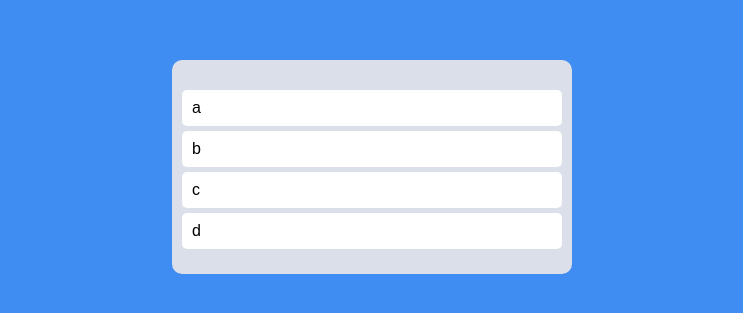
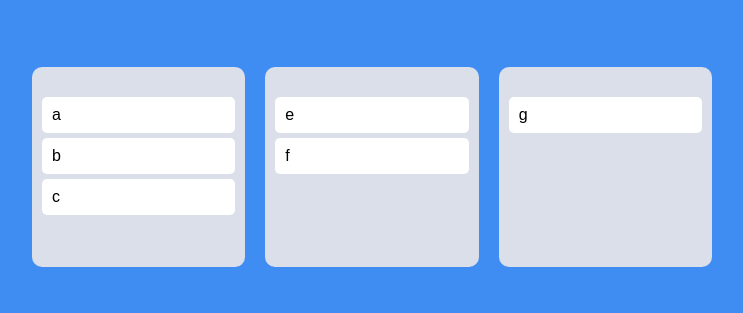
Before and after one commit to phj9020/trello, a React (Create React App) app: page / in a window 1280 px wide. Shown: the part 233-546 px from the top of the page, without its empty margins (268-1011 px from the left). Built offline with nearby package versions, Linux system fonts and the light colour scheme.

Commit message:
Make it multi Boards

```diff
--- a/src/App.tsx
+++ b/src/App.tsx
@@ -1,14 +1,14 @@
 import { GlobalStyle } from './style/GlobalStyle';
-import { DragDropContext, Droppable, DropResult } from 'react-beautiful-dnd';
+import { DragDropContext, DropResult } from 'react-beautiful-dnd';
 import styled from 'styled-components';
 import { useRecoilState } from 'recoil';
 import { toDoState } from './atoms';
-import DraggableCard from './Components/DragabbleCard';
+import Board from './Components/Board';
 
 const Wrapper = styled.div`
   display: flex;
-  width: 480px;
-  max-width: 400px;
+  width: 100%;
+  max-width:680px;
   margin: 0 auto;
   justify-content:center;
   align-items: center;
@@ -18,16 +18,11 @@
 const Boards = styled.div`
   display: grid;
   width: 100%;
-  grid-column: repeat(1, 1fr);
+  grid-template-columns: repeat(3, 1fr);
+  gap: 20px;
 `
 
-const Board = styled.div`
-  padding: 20px 10px;
-  padding-top: 30px;
-  background-color: ${(props) => props.theme.boardColor};
-  border-radius: 10px;
-  min-height: 200px;
-  `
+
 
 
 
@@ -38,17 +33,17 @@
     // destination 즉 목적지를 정하지 않을 시 예외처리
     if(!destination) return;
     // modify order in toToState
-    setToDos(oldeToDos => {
-      // splice 는 어레이 형태를 변형시키므로 copy 후 작업
-      const toDosCopy = [...oldeToDos];
-      // Step1 : delete item on source.index
-      toDosCopy.splice(source?.index, 1);
-      // Step 2 : Put back the item on the destination.index
-      // splice(start, 지울개수, 삽입항목);
-      toDosCopy.splice(destination?.index, 0, draggableId);
-      console.log(toDosCopy)
-      return toDosCopy;
-    })
+    // setToDos(oldeToDos => {
+    //   // splice 는 어레이 형태를 변형시키므로 copy 후 작업
+    //   const toDosCopy = [...oldeToDos];
+    //   // Step1 : delete item on source.index
+    //   toDosCopy.splice(source?.index, 1);
+    //   // Step 2 : Put back the item on the destination.index
+    //   // splice(start, 지울개수, 삽입항목);
+    //   toDosCopy.splice(destination?.index, 0, draggableId);
+    //   console.log(toDosCopy)
+    //   return toDosCopy;
+    // })
   }
   return (
     <>
@@ -56,18 +51,7 @@
       <DragDropContext onDragEnd={onDragEnd}>
         <Wrapper>
           <Boards>
-            <Droppable droppableId="one" >
-              {
-                (magic) =>
-                <Board ref={magic.innerRef} {...magic.droppableProps}>
-                  {toDos.map((todo, index) =>
-                    <DraggableCard key={index} todo={todo} index={index} />
-                  )}
-                  {/* dragable을 밖으로 빼도 사이즈가 그대로를 유지하게 만듦 placehoder */}
-                  {magic.placeholder}
-                </Board>
-              }
-            </Droppable>
+            {Object.keys(toDos).map(boardId => <Board toDos={toDos[boardId]} boardId={boardId} key={boardId} /> )}
           </Boards>
         </Wrapper>
       </DragDropContext>
--- /dev/null
+++ b/src/Components/Board.tsx
@@ -0,0 +1,40 @@
+
+import { Droppable } from 'react-beautiful-dnd';
+import styled from 'styled-components';
+import DraggableCard from './DragabbleCard';
+
+
+
+const SingleBoard = styled.div`
+    padding: 20px 10px;
+    padding-top: 30px;
+    background-color: ${(props) => props.theme.boardColor};
+    border-radius: 10px;
+    min-height: 200px;
+    margin: 20px 0px;
+`
+
+interface IBoard {
+    toDos: string[];
+    boardId: string;
+}
+
+
+function Board({toDos, boardId } :IBoard ) {
+    return (
+            <Droppable droppableId={boardId} >
+                {
+                (magic) =>
+                <SingleBoard ref={magic.innerRef} {...magic.droppableProps}>
+                    {toDos.map((todo, index) =>
+                    <DraggableCard key={index} todo={todo} index={index} />
+                    )}
+                    {/* dragable을 밖으로 빼도 사이즈가 그대로를 유지하게 만듦 placehoder */}
+                    {magic.placeholder}
+                </SingleBoard>
+                }
+            </Droppable>
+    )
+}
+
+export default Board;
--- a/src/atoms.tsx
+++ b/src/atoms.tsx
@@ -1,8 +1,17 @@
 import {atom, selector} from 'recoil';
 
-export const toDoState = atom({
+interface IToDostate {
+    // property of string : string array 구성
+    [key: string]: string[],
+}
+
+export const toDoState = atom<IToDostate>({
     key: "todo",
-    default: ["a", "b", "c", "d"],
+    default: {
+        to_do : ["a","b","c"],
+        doing : ["e","f"],
+        done : ["g"],
+    },
 })
 
 export const toDoSelector = selector({
```
